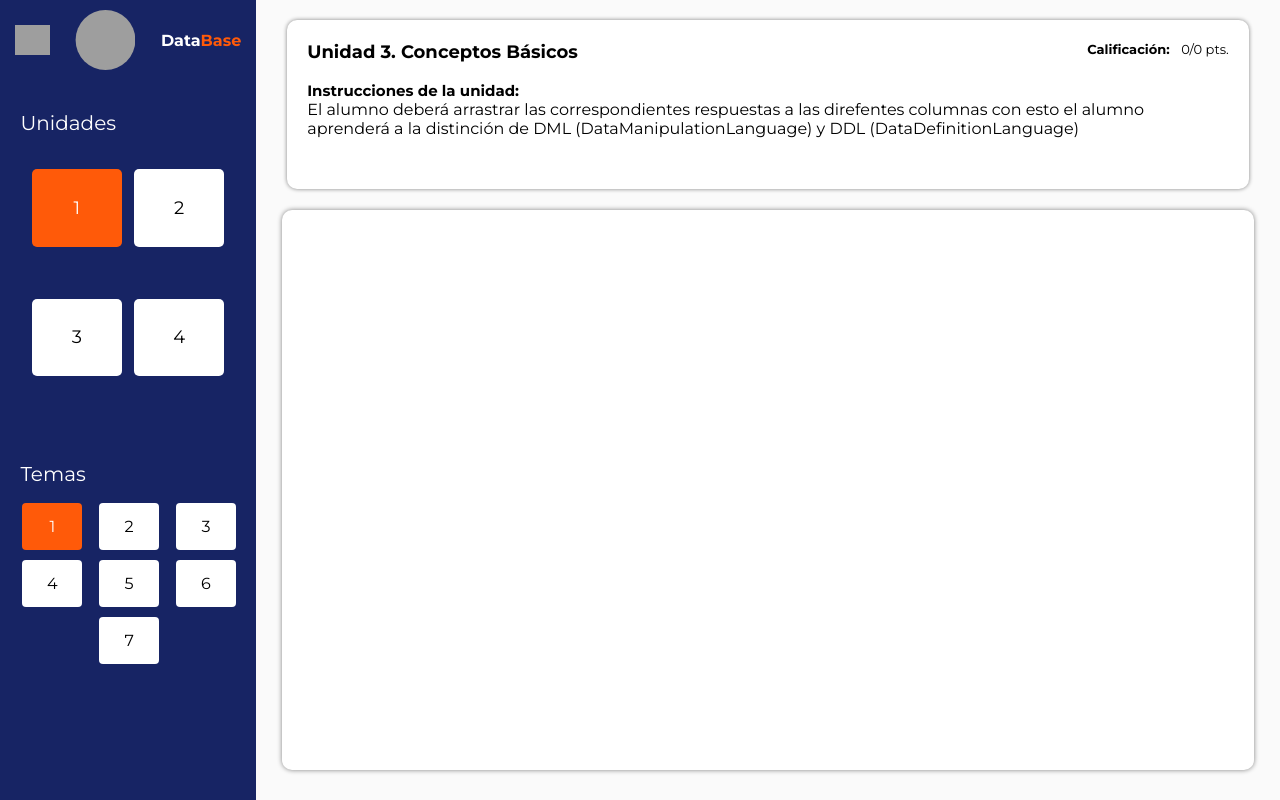
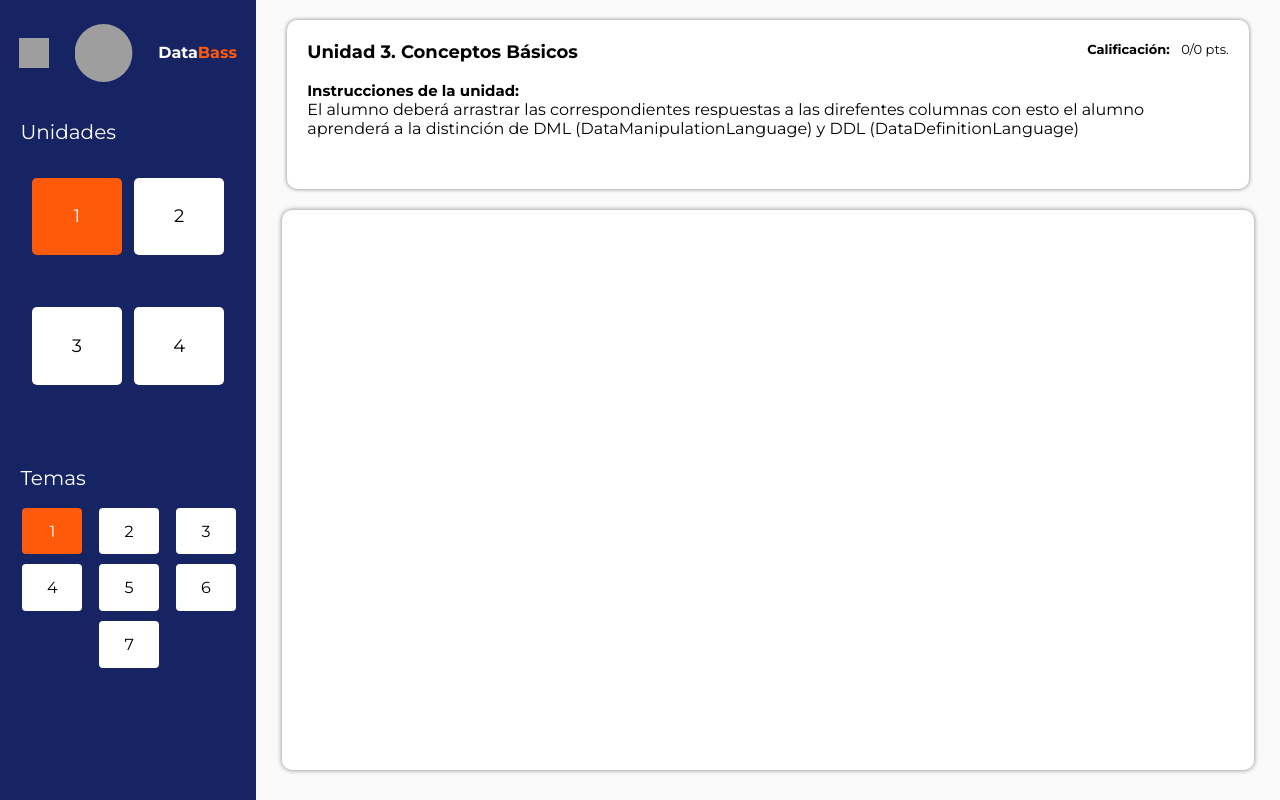
Before and after one commit to urimeba/database, a Django app: template templates/actividadesEjercicios.html in a window 1280 px wide. Run offline with Django 3.2, Linux system fonts and the light colour scheme; the template is opened without the code that fills it, so the values that code supplies are empty; grey boxes are pictures that could not be loaded.

Commit message:
Cambios en detalles de vista de Ejercicios

```diff
--- a/static/css/estilos.css
+++ b/static/css/estilos.css
@@ -130,17 +130,18 @@
                 display: flex;
                 justify-content: center;
                 align-items: center;
+                margin-top: 5%;
             }
             #imagenback{
-                width: 35px;
+                width: 30px;
                 height: 30px;
                 /*margin-right: 10%;*/
                /* padding-left:20%;
                 padding-right: 5%;*/
             }
             #imagenperfil{
-               width:60px;
-                height: 60px;
+               width:58px;
+                height: 58px;
                 padding: 0% 10% 0% 10%;
             }
                 .imgRedonda {
--- a/templates/actividadesEjercicios.html
+++ b/templates/actividadesEjercicios.html
@@ -14,7 +14,7 @@
 				<img id="imagenback" src="imagenback.png">
 				<img id="imagenperfil" src="imagenperfil.jpeg" class="imgRedonda">
 				<p id="tituloEjercicio" class="titulo-data">Data</p>
-				<p id="tituloEjercicio" class="titulo-base">Base</p>
+				<p id="tituloEjercicio" class="titulo-base">Bass</p>
 			</div>
 			<div id="unidadesEjercicios">
 				<p>Unidades</p>
```
